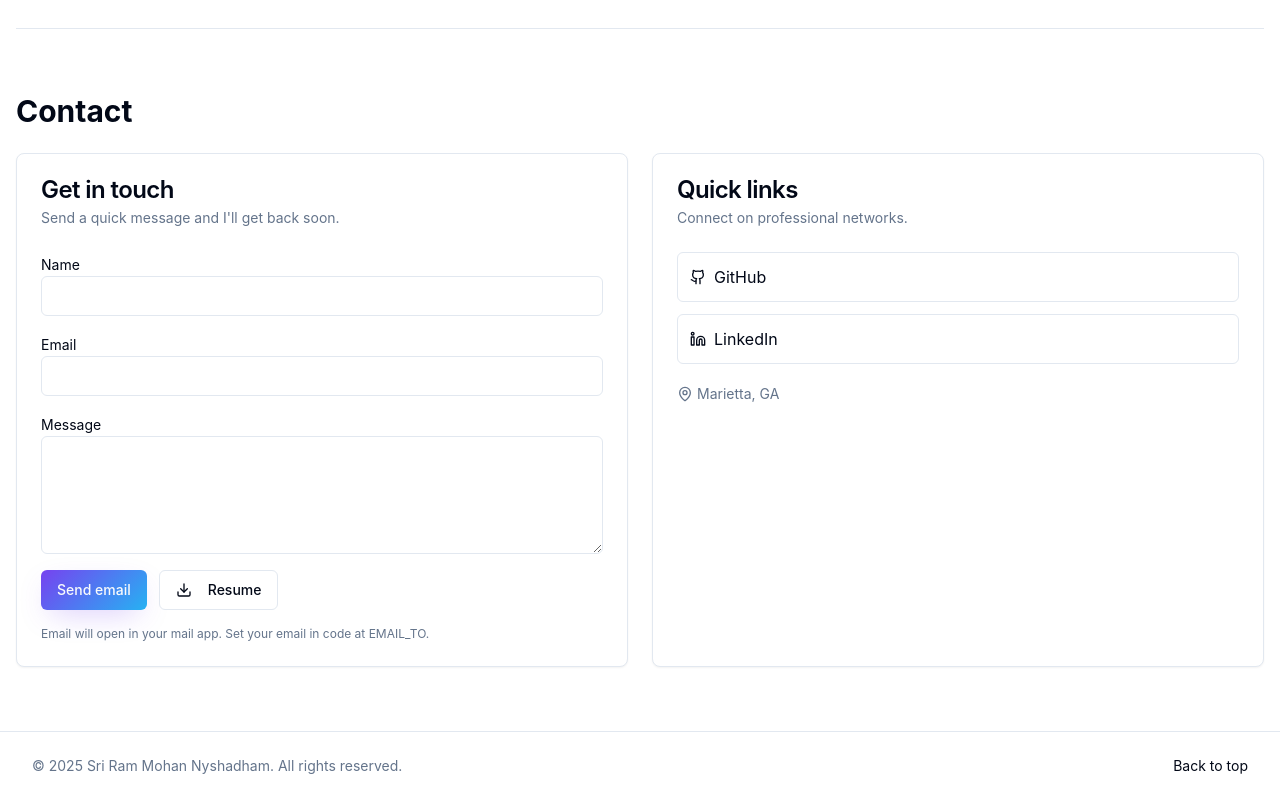
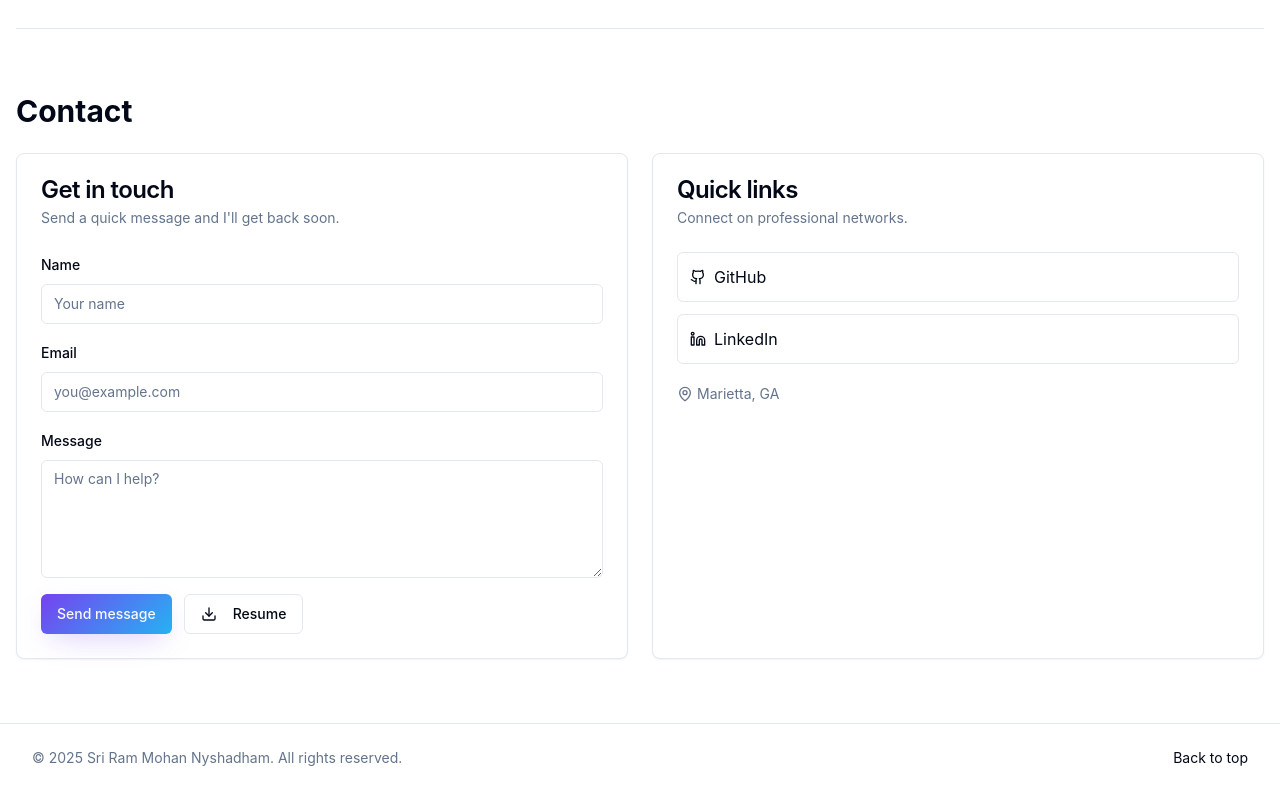
Before and after one commit to Sriram-52/Sriram-52, a Next.js app: page / in a window 1280 px wide. Shown: the part 2877-3677 px from the top of the page. Built offline with nearby package versions, Linux system fonts and the light colour scheme.

Commit message:
Add contact form API and UI components, update dependencies, and configure Prettier settings

```diff
--- a/package.json
+++ b/package.json
@@ -45,13 +45,14 @@
     "embla-carousel-react": "^8.6.0",
     "input-otp": "^1.4.2",
     "lucide-react": "^0.462.0",
+    "next": "^15.1.0",
     "next-themes": "^0.3.0",
+    "nodemailer": "^7.0.5",
     "react": "^18.3.1",
     "react-day-picker": "^8.10.1",
     "react-dom": "^18.3.1",
-    "react-hook-form": "^7.61.1",
+    "react-hook-form": "^7.62.0",
     "react-resizable-panels": "^2.1.9",
-    "next": "^15.1.0",
     "recharts": "^2.15.4",
     "sonner": "^1.7.4",
     "tailwind-merge": "^2.6.0",
@@ -62,6 +63,7 @@
   "devDependencies": {
     "@eslint/js": "^9.32.0",
     "@types/node": "^22.16.5",
+    "@types/nodemailer": "^6.4.17",
     "@types/react": "^18.3.23",
     "@types/react-dom": "^18.3.7",
     "@typescript-eslint/eslint-plugin": "^8.15.0",
--- /dev/null
+++ b/src/app/api/contact/route.ts
@@ -0,0 +1,91 @@
+import type { NextRequest } from "next/server";
+import nodemailer from "nodemailer";
+
+export const runtime = "nodejs";
+
+type ContactPayload = {
+	name?: string;
+	email?: string;
+	message?: string;
+};
+
+function isNonEmptyString(value: unknown): value is string {
+	return typeof value === "string" && value.trim().length > 0;
+}
+
+function isValidEmail(value: string): boolean {
+	// Simple RFC 5322-ish check; keep lightweight
+	return /.+@.+\..+/.test(value);
+}
+
+function requiredEnv(name: string): string {
+	const v = process.env[name];
+	if (!v) {
+		throw new Error(`Missing required environment variable: ${name}`);
+	}
+	return v;
+}
+
+export async function POST(req: NextRequest) {
+	try {
+		const body = (await req.json()) as ContactPayload;
+
+		const name = isNonEmptyString(body.name) ? body.name.trim() : "";
+		const email = isNonEmptyString(body.email) ? body.email.trim() : "";
+		const message = isNonEmptyString(body.message) ? body.message.trim() : "";
+
+		if (!name || !email || !message) {
+			return Response.json(
+				{ error: "All fields (name, email, message) are required." },
+				{ status: 400 }
+			);
+		}
+		if (!isValidEmail(email)) {
+			return Response.json(
+				{ error: "Invalid email address." },
+				{ status: 400 }
+			);
+		}
+
+		const host = requiredEnv("SMTP_HOST");
+		const port = Number(requiredEnv("SMTP_PORT"));
+		const user = requiredEnv("SMTP_USER");
+		const pass = requiredEnv("SMTP_PASS");
+		const to = requiredEnv("CONTACT_TO");
+		const from = process.env.CONTACT_FROM || user;
+
+		const transporter = nodemailer.createTransport({
+			host,
+			port,
+			secure: port === 465,
+			auth: { user, pass },
+		});
+
+		const subject = `Portfolio contact from ${name}`;
+		const text = `${message}\n\nFrom: ${name} <${email}>`;
+		const html = `
+      <div>
+        <p style="white-space: pre-wrap;">${message}</p>
+        <hr/>
+        <p>From: <strong>${name}</strong> &lt;${email}&gt;</p>
+      </div>
+    `;
+
+		await transporter.sendMail({
+			from,
+			to,
+			subject,
+			text,
+			html,
+			replyTo: email,
+		});
+
+		return Response.json({ ok: true });
+	} catch (error) {
+		console.error("/api/contact POST error", error);
+		return Response.json(
+			{ error: "Failed to send message. Please try again later." },
+			{ status: 500 }
+		);
+	}
+}
--- a/src/components/contact-form.tsx
+++ b/src/components/contact-form.tsx
@@ -1,65 +1,120 @@
-"use client";
+"use client"
 
-import { useState } from "react";
-import { Button } from "@/components/ui/button";
-import { Input } from "@/components/ui/input";
-import { Textarea } from "@/components/ui/textarea";
-import { Download } from "lucide-react";
+import { zodResolver } from "@hookform/resolvers/zod"
+import { Download } from "lucide-react"
+import { useForm } from "react-hook-form"
+import { z } from "zod"
 
-const EMAIL_TO = "update-me@example.com";
+import { Button } from "@/components/ui/button"
+import {
+  Form,
+  FormControl,
+  FormField,
+  FormItem,
+  FormLabel,
+  FormMessage,
+} from "@/components/ui/form"
+import { Input } from "@/components/ui/input"
+import { Textarea } from "@/components/ui/textarea"
+import { useToast } from "@/hooks/use-toast"
+
+const ContactSchema = z.object({
+  name: z
+    .string()
+    .min(2, "Please enter at least 2 characters")
+    .max(100, "Name is too long"),
+  email: z.string().email("Please enter a valid email"),
+  message: z
+    .string()
+    .min(10, "Please provide a bit more detail")
+    .max(5000, "Message is too long"),
+})
+
+type ContactValues = z.infer<typeof ContactSchema>
 
 export function ContactForm() {
-	const [name, setName] = useState("");
-	const [email, setEmail] = useState("");
-	const [message, setMessage] = useState("");
+  const { toast } = useToast()
 
-	const handleContactSubmit = (e: React.FormEvent) => {
-		e.preventDefault();
-		const subject = encodeURIComponent("Portfolio contact from " + name);
-		const body = encodeURIComponent(`${message}\n\nFrom: ${name} <${email}>`);
-		window.location.href = `mailto:${EMAIL_TO}?subject=${subject}&body=${body}`;
-	};
+  const form = useForm<ContactValues>({
+    resolver: zodResolver(ContactSchema),
+    defaultValues: { name: "", email: "", message: "" },
+    mode: "onBlur",
+  })
+
+  const onSubmit = async (values: ContactValues) => {
+    try {
+      const res = await fetch("/api/contact", {
+        method: "POST",
+        headers: { "Content-Type": "application/json" },
+        body: JSON.stringify(values),
+      })
+      const data = await res.json().catch(() => ({}))
+      if (!res.ok) {
+        throw new Error(data?.error || "Failed to send message")
+      }
+      toast({ title: "Message sent", description: "Thanks! I'll reply soon." })
+      form.reset()
+    } catch (err) {
+      const msg = err instanceof Error ? err.message : "Something went wrong"
+      toast({ title: "Unable to send", description: msg })
+    }
+  }
+
+  const isSubmitting = form.formState.isSubmitting
 
   return (
-		<form onSubmit={handleContactSubmit} className="grid gap-4">
-			<div>
-				<label htmlFor="name" className="text-sm">
-					Name
-				</label>
-				<Input
-					id="name"
-					value={name}
-					onChange={(e) => setName(e.target.value)}
-					required
+    <Form {...form}>
+      <form onSubmit={form.handleSubmit(onSubmit)} className="grid gap-4">
+        <FormField
+          control={form.control}
+          name="name"
+          render={({ field }) => (
+            <FormItem>
+              <FormLabel>Name</FormLabel>
+              <FormControl>
+                <Input placeholder="Your name" {...field} />
+              </FormControl>
+              <FormMessage />
+            </FormItem>
+          )}
         />
-			</div>
-			<div>
-				<label htmlFor="email" className="text-sm">
-					Email
-				</label>
-				<Input
-					id="email"
-					type="email"
-					value={email}
-					onChange={(e) => setEmail(e.target.value)}
-					required
+
+        <FormField
+          control={form.control}
+          name="email"
+          render={({ field }) => (
+            <FormItem>
+              <FormLabel>Email</FormLabel>
+              <FormControl>
+                <Input type="email" placeholder="you@example.com" {...field} />
+              </FormControl>
+              <FormMessage />
+            </FormItem>
+          )}
         />
-			</div>
-			<div>
-				<label htmlFor="message" className="text-sm">
-					Message
-				</label>
-				<Textarea
-					id="message"
-					value={message}
-					onChange={(e) => setMessage(e.target.value)}
-					rows={5}
-					required
+
+        <FormField
+          control={form.control}
+          name="message"
+          render={({ field }) => (
+            <FormItem>
+              <FormLabel>Message</FormLabel>
+              <FormControl>
+                <Textarea rows={5} placeholder="How can I help?" {...field} />
+              </FormControl>
+              <FormMessage />
+            </FormItem>
+          )}
         />
-			</div>
+
         <div className="flex gap-3">
-				<Button type="submit" variant="hero" className="hover-scale">
-					Send email
+          <Button
+            type="submit"
+            variant="hero"
+            className="hover-scale"
+            disabled={isSubmitting}
+          >
+            {isSubmitting ? "Sending..." : "Send message"}
           </Button>
           <Button type="button" variant="outline" asChild>
             <a href="/resume.pdf" download>
@@ -68,11 +123,9 @@ export function ContactForm() {
             </a>
           </Button>
         </div>
-			<p className="text-xs text-muted-foreground">
-				Email will open in your mail app. Set your email in code at EMAIL_TO.
-			</p>
       </form>
-	);
+    </Form>
+  )
 }
 
-export default ContactForm;
+export default ContactForm
--- /dev/null
+++ b/src/components/ui/form.tsx
@@ -0,0 +1,178 @@
+"use client"
+
+import * as React from "react"
+import * as LabelPrimitive from "@radix-ui/react-label"
+import { Slot } from "@radix-ui/react-slot"
+import {
+  Controller,
+  FormProvider,
+  useFormContext,
+  type ControllerProps,
+  type FieldPath,
+  type FieldValues,
+} from "react-hook-form"
+
+import { cn } from "@/lib/utils"
+import { Label } from "@/components/ui/label"
+
+const Form = FormProvider
+
+type FormFieldContextValue<
+  TFieldValues extends FieldValues = FieldValues,
+  TName extends FieldPath<TFieldValues> = FieldPath<TFieldValues>
+> = {
+  name: TName
+}
+
+const FormFieldContext = React.createContext<FormFieldContextValue>(
+  {} as FormFieldContextValue
+)
+
+const FormField = <
+  TFieldValues extends FieldValues = FieldValues,
+  TName extends FieldPath<TFieldValues> = FieldPath<TFieldValues>
+>({
+  ...props
+}: ControllerProps<TFieldValues, TName>) => {
+  return (
+    <FormFieldContext.Provider value={{ name: props.name }}>
+      <Controller {...props} />
+    </FormFieldContext.Provider>
+  )
+}
+
+const useFormField = () => {
+  const fieldContext = React.useContext(FormFieldContext)
+  const itemContext = React.useContext(FormItemContext)
+  const { getFieldState, formState } = useFormContext()
+
+  const fieldState = getFieldState(fieldContext.name, formState)
+
+  if (!fieldContext) {
+    throw new Error("useFormField should be used within <FormField>")
+  }
+
+  const { id } = itemContext
+
+  return {
+    id,
+    name: fieldContext.name,
+    formItemId: `${id}-form-item`,
+    formDescriptionId: `${id}-form-item-description`,
+    formMessageId: `${id}-form-item-message`,
+    ...fieldState,
+  }
+}
+
+type FormItemContextValue = {
+  id: string
+}
+
+const FormItemContext = React.createContext<FormItemContextValue>(
+  {} as FormItemContextValue
+)
+
+const FormItem = React.forwardRef<
+  HTMLDivElement,
+  React.HTMLAttributes<HTMLDivElement>
+>(({ className, ...props }, ref) => {
+  const id = React.useId()
+
+  return (
+    <FormItemContext.Provider value={{ id }}>
+      <div ref={ref} className={cn("space-y-2", className)} {...props} />
+    </FormItemContext.Provider>
+  )
+})
+FormItem.displayName = "FormItem"
+
+const FormLabel = React.forwardRef<
+  React.ElementRef<typeof LabelPrimitive.Root>,
+  React.ComponentPropsWithoutRef<typeof LabelPrimitive.Root>
+>(({ className, ...props }, ref) => {
+  const { error, formItemId } = useFormField()
+
+  return (
+    <Label
+      ref={ref}
+      className={cn(error && "text-destructive", className)}
+      htmlFor={formItemId}
+      {...props}
+    />
+  )
+})
+FormLabel.displayName = "FormLabel"
+
+const FormControl = React.forwardRef<
+  React.ElementRef<typeof Slot>,
+  React.ComponentPropsWithoutRef<typeof Slot>
+>(({ ...props }, ref) => {
+  const { error, formItemId, formDescriptionId, formMessageId } = useFormField()
+
+  return (
+    <Slot
+      ref={ref}
+      id={formItemId}
+      aria-describedby={
+        !error
+          ? `${formDescriptionId}`
+          : `${formDescriptionId} ${formMessageId}`
+      }
+      aria-invalid={!!error}
+      {...props}
+    />
+  )
+})
+FormControl.displayName = "FormControl"
+
+const FormDescription = React.forwardRef<
+  HTMLParagraphElement,
+  React.HTMLAttributes<HTMLParagraphElement>
+>(({ className, ...props }, ref) => {
+  const { formDescriptionId } = useFormField()
+
+  return (
+    <p
+      ref={ref}
+      id={formDescriptionId}
+      className={cn("text-sm text-muted-foreground", className)}
+      {...props}
+    />
+  )
+})
+FormDescription.displayName = "FormDescription"
+
+const FormMessage = React.forwardRef<
+  HTMLParagraphElement,
+  React.HTMLAttributes<HTMLParagraphElement>
+>(({ className, children, ...props }, ref) => {
+  const { error, formMessageId } = useFormField()
+  const body = error ? String(error?.message ?? "") : children
+
+  if (!body) {
+    return null
+  }
+
+  return (
+    <p
+      ref={ref}
+      id={formMessageId}
+      className={cn("text-sm font-medium text-destructive", className)}
+      {...props}
+    >
+      {body}
+    </p>
+  )
+})
+FormMessage.displayName = "FormMessage"
+
+export {
+  useFormField,
+  Form,
+  FormItem,
+  FormLabel,
+  FormControl,
+  FormDescription,
+  FormMessage,
+  FormField,
+}
--- /dev/null
+++ b/src/components/ui/label.tsx
@@ -0,0 +1,24 @@
+import * as React from "react"
+import * as LabelPrimitive from "@radix-ui/react-label"
+import { cva, type VariantProps } from "class-variance-authority"
+
+import { cn } from "@/lib/utils"
+
+const labelVariants = cva(
+  "text-sm font-medium leading-none peer-disabled:cursor-not-allowed peer-disabled:opacity-70"
+)
+
+const Label = React.forwardRef<
+  React.ElementRef<typeof LabelPrimitive.Root>,
+  React.ComponentPropsWithoutRef<typeof LabelPrimitive.Root> &
+    VariantProps<typeof labelVariants>
+>(({ className, ...props }, ref) => (
+  <LabelPrimitive.Root
+    ref={ref}
+    className={cn(labelVariants(), className)}
+    {...props}
+  />
+))
+Label.displayName = LabelPrimitive.Root.displayName
+
+export { Label }
```
Also changed, not shown: 2 other files (tests, documents, lock files or other folders). Lines whose indentation alone changed are shown as unchanged.
